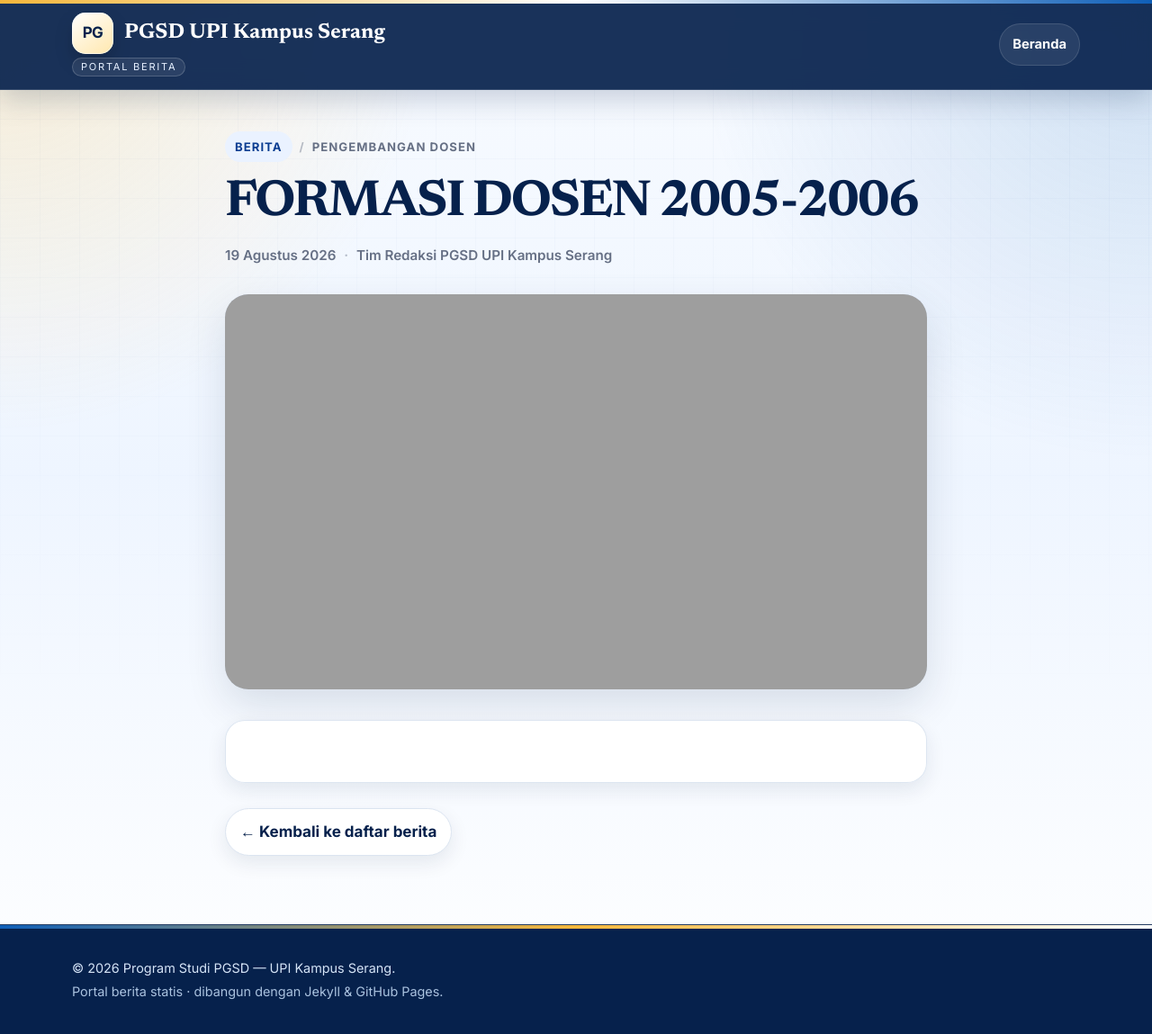
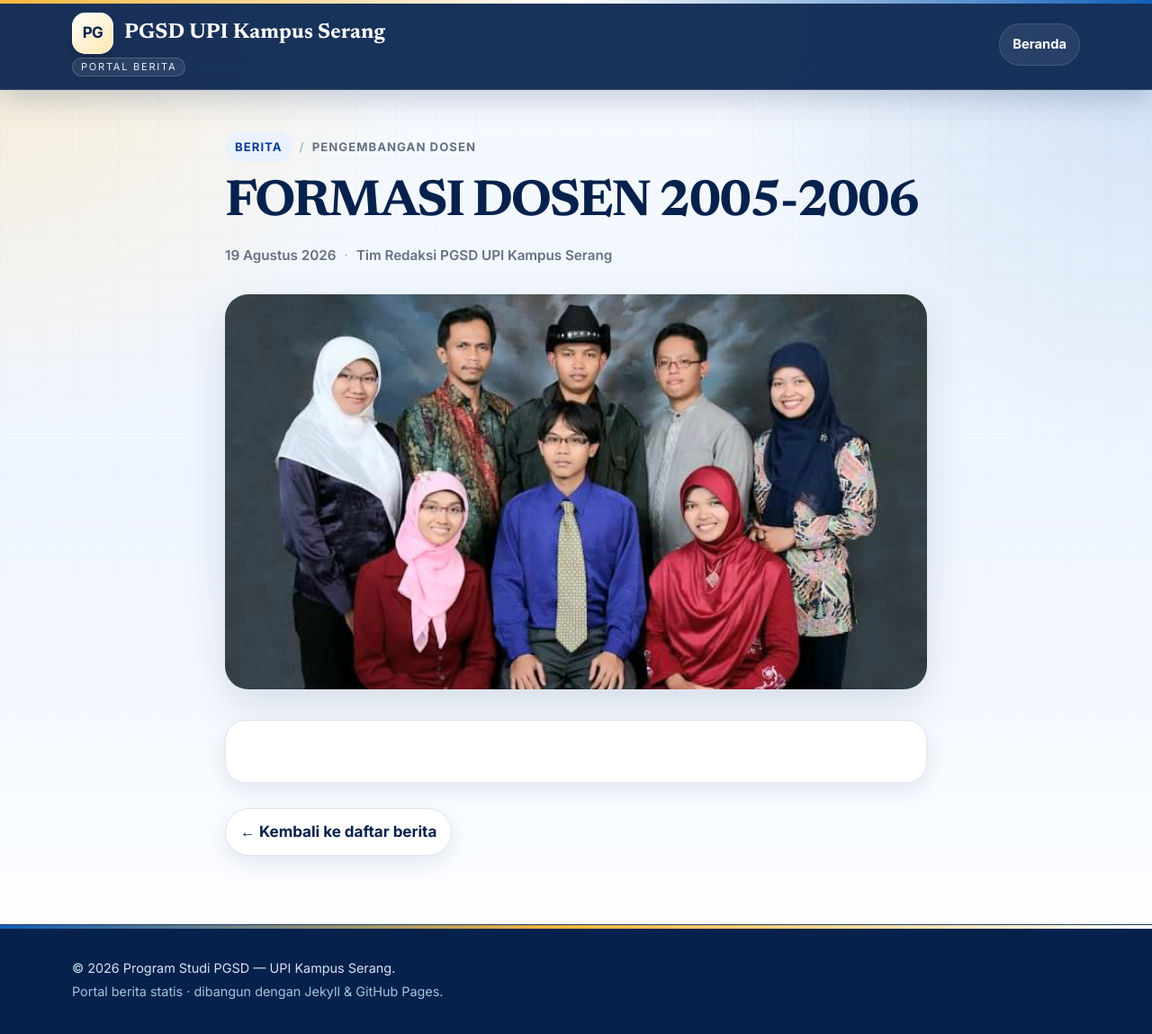
Before and after one commit to pgsdserang-upi/Kabar-PGSD-UPI-Serang, a Jekyll site: the page built from _posts/2026-08-19-formasi-dosen-2005-2006.md, in a window 1280 px wide and 1151 px high. Shown: the whole window at 90% size. Built offline with Jekyll 4.4.1, drawn with Linux system fonts in a browser that asks for light colours.

Commit message:
Update 2026-08-19-formasi-dosen-2005-2006.md

```diff
--- a/_posts/2026-08-19-formasi-dosen-2005-2006.md
+++ b/_posts/2026-08-19-formasi-dosen-2005-2006.md
@@ -4,8 +4,8 @@ title: "FORMASI DOSEN 2005-2006"
 date: 2026-08-19 21:56:00 +0700
 penulis: "Tim Redaksi PGSD UPI Kampus Serang"
 kategori: "Pengembangan Dosen"
-gambar:
-- "/gambar/formasi dosen 2005-2006.jpeg"
-- "/gambar/formasi dosen 2005-2006(1).jpeg"
-- "/gambar/formasi dosen 2005-2006(2).jpeg"
+gambar:  "/gambar/formasi dosen 2005-2006.jpeg"
+galeri:
+  - "/gambar/formasi dosen 2005-2006(1).jpeg"
+  - "/gambar/formasi dosen 2005-2006(2).jpeg"
 ---
```
